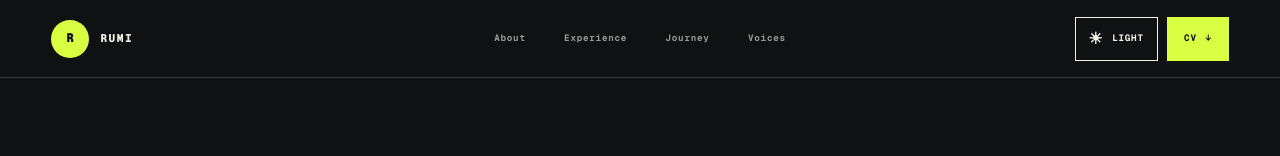
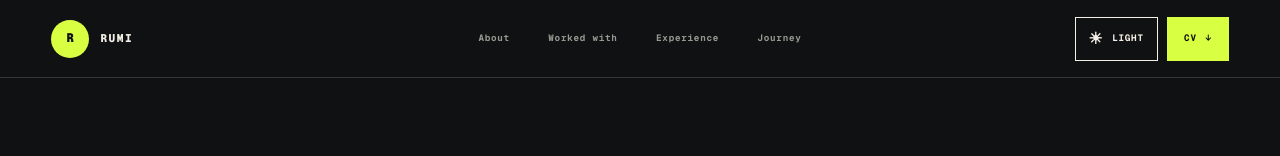
Before and after one commit to RamimRahman/rumi-portfolio-, a Next.js app: page / in a window 1280 px wide. Shown: the top 156 px of the page. Built offline with nearby package versions, Linux system fonts and the light colour scheme.

Commit message:
Add direct navigation to logo showcase

```diff
--- a/app/page.tsx
+++ b/app/page.tsx
@@ -163,9 +163,9 @@ export default function Home() {
         </a>
         <nav aria-label="Main navigation">
           <a href="#about">About</a>
+          <a href="#brands">Worked with</a>
           <a href="#now">Experience</a>
           <a href="#journey">Journey</a>
-          <a href="#voices">Voices</a>
         </nav>
         <div className="top-actions">
           <button className="theme-button" type="button" onClick={switchTheme} aria-label={`Switch to ${lightMode ? "dark" : "light"} mode`}>
@@ -225,7 +225,7 @@ export default function Home() {
           </div>
         </section>
 
-        <section className="brand-showcase" aria-labelledby="brand-showcase-title">
+        <section className="brand-showcase" id="brands" aria-labelledby="brand-showcase-title">
           <div className="brand-showcase-head">
             <div>
               <p className="brand-eyebrow"><span aria-hidden="true">✦</span> TEAMS, COMMUNITIES &amp; CAMPUSES</p>
```
